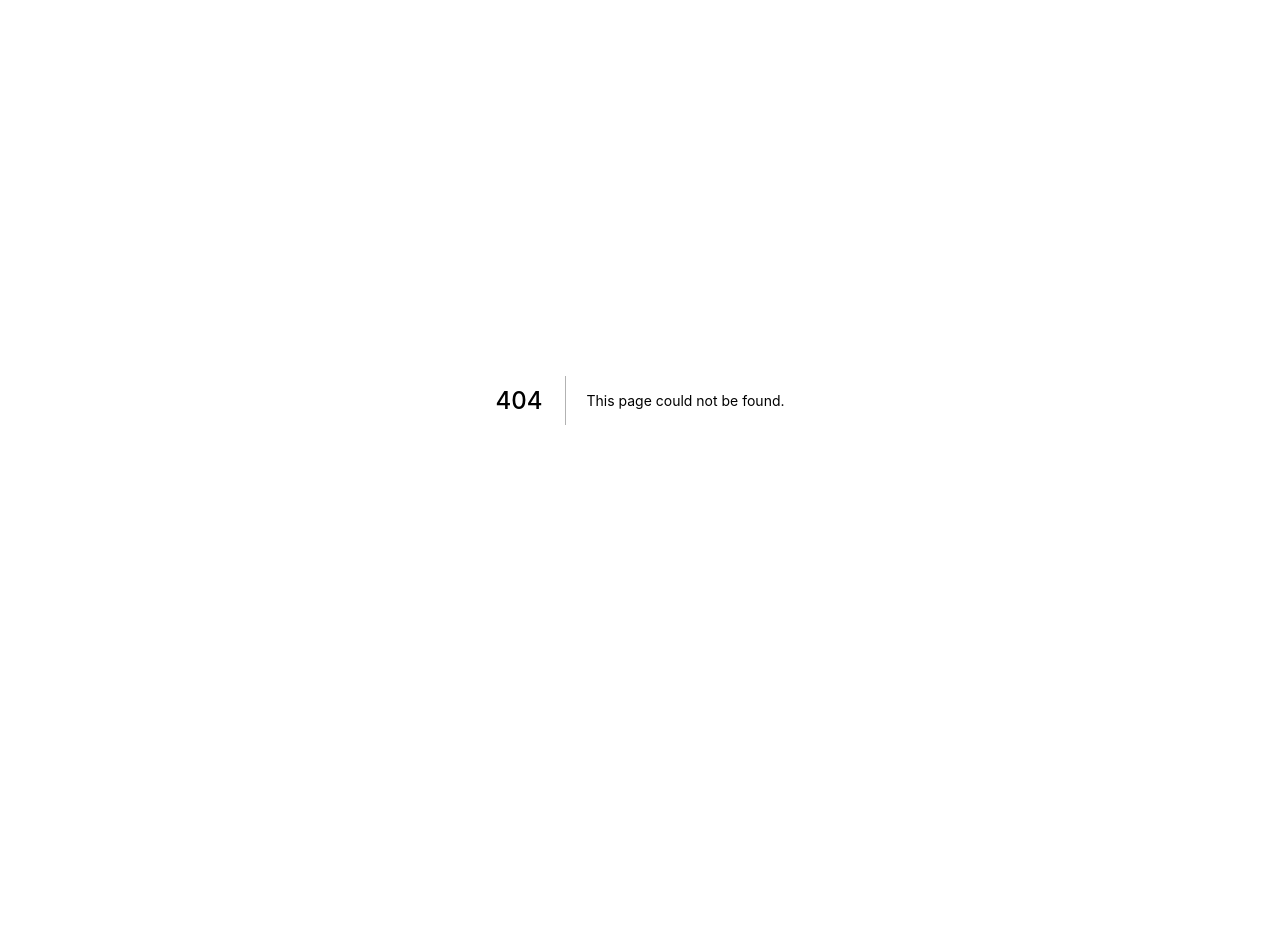
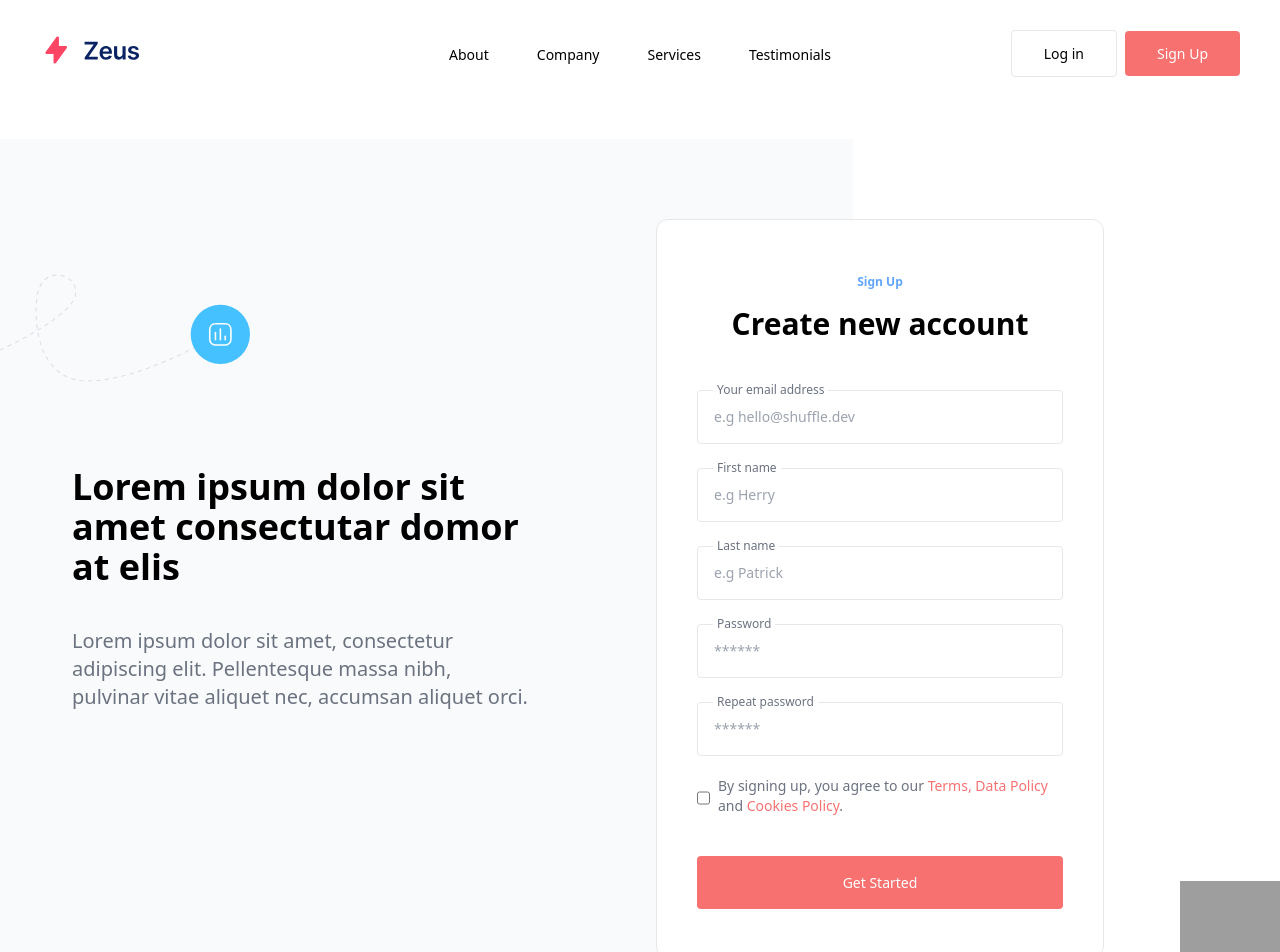
Before and after one commit to ndbac/ecert-client, a Next.js app: page /register in a window 1280 px wide. Before the commit this address had no page. Shown: the top 952 px of the page. Before the commit the page ends 800 px from the top, so only its background shows below. Built offline with nearby package versions, Linux system fonts and the light colour scheme; grey boxes are pictures that could not be loaded.

Commit message:
feat: implement register section

```diff
--- a/components/Login/Login.tsx
+++ b/components/Login/Login.tsx
@@ -1,3 +1,4 @@
+import { useRouter } from 'next/router';
 import { useFormik } from "formik";
 import * as Yup from "yup";
 import { useDispatch, useSelector } from "react-redux";
@@ -21,7 +22,6 @@ function Login() {
       password: "",
     },
     onSubmit: (values) => {
-      console.log(values);
       dispatch(loginUserAction(values));
     },
     validationSchema: formSchema,
@@ -29,7 +29,12 @@ function Login() {
   const store = useSelector<RootState>(
     (state) => state.userReducer
   ) as UsersState;
-  const { userAuth, loading } = store;
+  const { userAuth, loading, serverErr } = store;
+
+  const router = useRouter();
+  if (userAuth) {
+    router.push(`/user/${userAuth.id}`);
+  }
 
   return (
     <section className="relative py-20 bg-gray-50">
@@ -57,6 +62,11 @@ function Login() {
                 <h3 className="mb-12 text-3xl font-semibold font-heading">
                   Join our community
                 </h3>
+                {serverErr && (
+                  <span className="inline-block mb-8 text-xs text-red-400 font-semibold">
+                    Email or password is not correct
+                  </span>
+                )}
                 <div className="relative flex flex-wrap mb-6">
                   <input
                     value={formik.values.email}
--- /dev/null
+++ b/components/Register/Register.tsx
@@ -0,0 +1,130 @@
+import Image from "next/image";
+
+function Register() {
+  return (
+    <section className="relative py-20">
+      <div className="hidden lg:block absolute top-0 left-0 mt-16 z-10">
+        <Image
+          src="/icons/dots/blue-dot-left-bars.svg"
+          alt=""
+          width="250%"
+          height="250%"
+          objectFit="contain"
+        />
+      </div>
+      <div className="hidden lg:block absolute bottom-0 right-0 mb-16">
+        <Image
+          src="/icons/dots/yellow-dot-right-shield.svg"
+          alt=""
+          width="100%"
+          height="100%"
+          objectFit="contain"
+        />
+      </div>
+
+      <div className="absolute top-0 left-0 lg:bottom-0 h-128 lg:h-auto w-full lg:w-8/12 bg-gray-50"></div>
+      <div className="relative container px-4 mx-auto">
+        <div className="flex flex-wrap items-center -mx-4">
+          <div className="w-full lg:w-1/2 px-4 mb-12 lg:mb-0">
+            <div className="pl-14 max-w-lg">
+              <h2 className="mb-10 text-4xl font-semibold font-heading">
+                Lorem ipsum dolor sit amet consectutar domor at elis
+              </h2>
+              <p className="text-xl text-gray-500">
+                Lorem ipsum dolor sit amet, consectetur adipiscing elit.
+                Pellentesque massa nibh, pulvinar vitae aliquet nec, accumsan
+                aliquet orci.
+              </p>
+            </div>
+          </div>
+          <div className="w-full lg:w-1/2 px-4">
+            <div className="lg:max-w-md p-6 lg:px-10 lg:py-12 bg-white text-center border rounded-xl">
+              <form action="#">
+                <span className="inline-block mb-4 text-xs text-blue-400 font-semibold">
+                  Sign Up
+                </span>
+                <h3 className="mb-12 text-3xl font-semibold font-heading">
+                  Create new account
+                </h3>
+                <div className="relative flex flex-wrap mb-6">
+                  <input
+                    className="relative mb-2 md:mb-0 w-full py-4 pl-4 text-sm border rounded"
+                    type="email"
+                    placeholder="e.g hello@shuffle.dev"
+                  />
+                  <span className="absolute top-0 left-0 ml-4 -mt-2 px-1 inline-block bg-white text-gray-500 text-xs">
+                    Your email address
+                  </span>
+                </div>
+                <div className="relative flex flex-wrap mb-6">
+                  <input
+                    className="relative mb-2 md:mb-0 w-full py-4 pl-4 text-sm border rounded"
+                    type="email"
+                    placeholder="e.g Herry"
+                  />
+                  <span className="absolute top-0 left-0 ml-4 -mt-2 px-1 inline-block bg-white text-gray-500 text-xs">
+                    First name
+                  </span>
+                </div>
+                <div className="relative flex flex-wrap mb-6">
+                  <input
+                    className="relative mb-2 md:mb-0 w-full py-4 pl-4 text-sm border rounded"
+                    type="email"
+                    placeholder="e.g Patrick"
+                  />
+                  <span className="absolute top-0 left-0 ml-4 -mt-2 px-1 inline-block bg-white text-gray-500 text-xs">
+                    Last name
+                  </span>
+                </div>
+                <div className="relative flex flex-wrap mb-6">
+                  <input
+                    className="relative mb-2 md:mb-0 w-full py-4 pl-4 text-sm border rounded"
+                    type="password"
+                    placeholder="******"
+                  />
+                  <span className="absolute top-0 left-0 ml-4 -mt-2 px-1 inline-block bg-white text-gray-500 text-xs">
+                    Password
+                  </span>
+                </div>
+                <div className="relative flex flex-wrap mb-6">
+                  <input
+                    className="relative mb-2 md:mb-0 w-full py-4 pl-4 text-sm border rounded"
+                    type="password"
+                    placeholder="******"
+                  />
+                  <span className="absolute top-0 left-0 ml-4 -mt-2 px-1 inline-block bg-white text-gray-500 text-xs">
+                    Repeat password
+                  </span>
+                </div>
+                <label className="inline-flex mb-10 text-left">
+                  <input
+                    className="mr-2"
+                    type="checkbox"
+                    name="terms"
+                    value="1"
+                  />
+                  <span className="-mt-1 inline-block text-sm text-gray-500">
+                    By signing up, you agree to our{" "}
+                    <a className="text-red-400 hover:underline" href="#">
+                      Terms, Data Policy
+                    </a>{" "}
+                    and{" "}
+                    <a className="text-red-400 hover:underline" href="#">
+                      Cookies Policy
+                    </a>
+                    .
+                  </span>
+                </label>
+                <button className="w-full inline-block py-4 text-sm text-white font-medium leading-normal bg-red-400 hover:bg-red-300 rounded transition duration-200">
+                  Get Started
+                </button>
+              </form>
+            </div>
+          </div>
+        </div>
+      </div>
+    </section>
+  );
+}
+
+export default Register;
--- /dev/null
+++ b/pages/register.tsx
@@ -0,0 +1,14 @@
+import type { NextPage } from "next";
+import Navbar from "../components/Navigation/Navbar";
+import Register from "../components/Register/Register";
+
+const Home: NextPage = () => {
+  return (
+    <div className="max-w-screen-xl mx-auto">
+      <Navbar />
+      <Register />
+    </div>
+  );
+};
+
+export default Home;
--- a/redux/slices/user/userSlices.ts
+++ b/redux/slices/user/userSlices.ts
@@ -1,5 +1,5 @@
 import { createAsyncThunk, createSlice } from "@reduxjs/toolkit";
-import axios from "axios";
+import axios, { AxiosError } from "axios";
 
 import { UsersState, IIamUser, IUserLogin } from "../../interface/user/user.interface";
 import baseUrl from "../../../utils/baseUrl";
@@ -7,23 +7,27 @@ import baseUrl from "../../../utils/baseUrl";
 export const loginUserAction = createAsyncThunk(
     "user/login",
     async (userData: IUserLogin, { rejectWithValue, getState, dispatch }) => {
-        console.log(userData, baseUrl);
         const config = {
             headers: {
                 "Content-Type": "application/json",
             },
         };
         try {
-            console.log(`${baseUrl}/auth/login`);
             const { data } = await axios.put<IIamUser>(
                 `${baseUrl}/auth/login`,
                 userData,
                 config
             );
             localStorage.setItem("token", data.token.access_token);
-            return data.token.access_token;
+            localStorage.setItem("id", data.id);
+            return data;
         } catch (error) {
-            return rejectWithValue(error);
+            const err = error as AxiosError | Error;
+            if (axios.isAxiosError(err)) {
+                return rejectWithValue(err?.response?.data);
+            } else {
+                return rejectWithValue(err);
+            }
         }
     }
 );
@@ -39,8 +43,10 @@ const userSlices = createSlice({
         builder.addCase(loginUserAction.fulfilled, (state, action) => {
             state.userAuth = action?.payload;
             state.loading = false;
+            state.serverErr = undefined;
         });
         builder.addCase(loginUserAction.rejected, (state, action) => {
+            state.serverErr = action?.error?.message;
             state.loading = false;
         });
     },
```
Also changed, not shown: redux/interface/user/user.interface.ts (+6 -5 lines).
